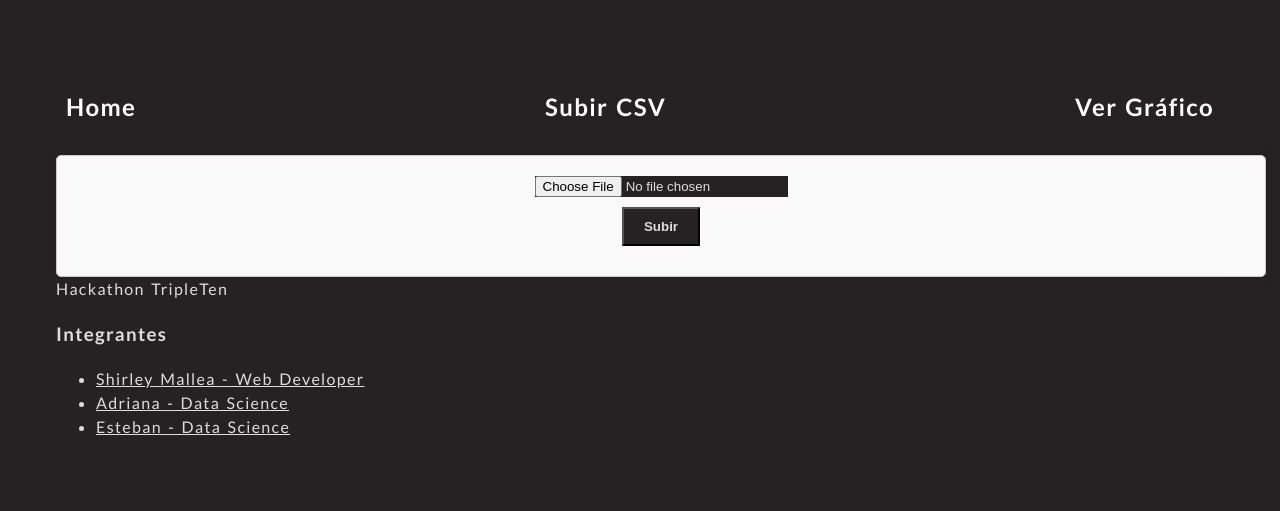
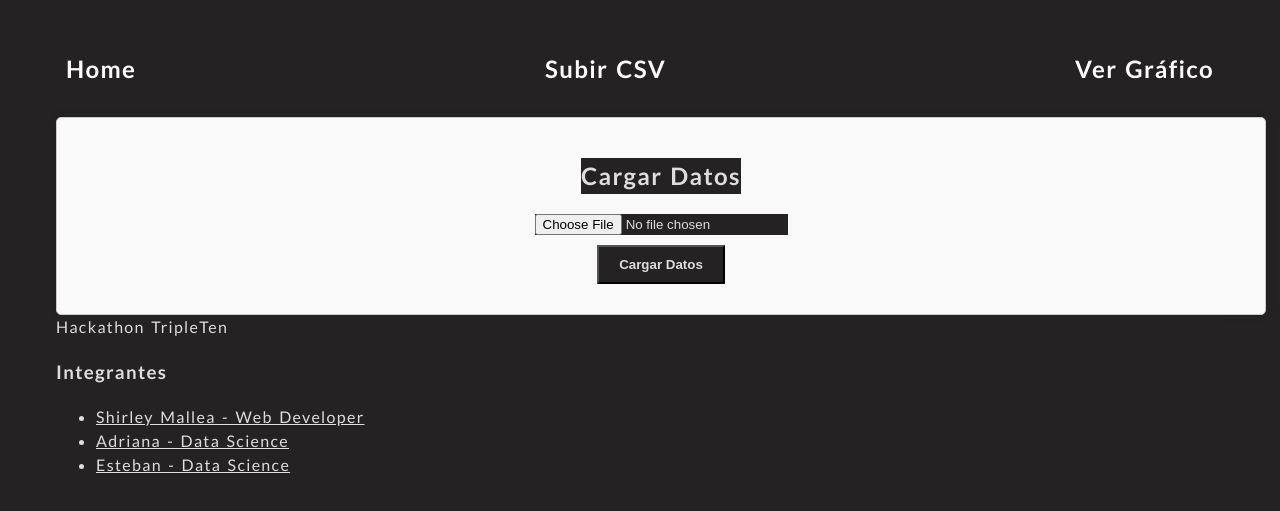
Before and after one commit to shimapi/hackathon-tripleten, a React (Vite) app in the folder frontend/: page /upload in a window 1280 px wide. Shown: the part 141-652 px from the top of the page. Built offline with nearby package versions, Linux system fonts and the light colour scheme.

Commit message:
feat: working in form file csv

```diff
--- a/frontend/src/components/FileForm/FileForm.tsx
+++ b/frontend/src/components/FileForm/FileForm.tsx
@@ -1,33 +1,55 @@
-import React from "react";
+import React, { ChangeEvent } from "react";
 import "./FileForm.scss";
-// import { useHistory, useLocation, useParams, useRouteMatch } from 'react-router-dom';
-
-// Si necesitas definir parámetros para useParams, puedes hacerlo aquí.
-// Por ejemplo, si esperas un parámetro "id" en la ruta, puedes definirlo así:
-// interface RouteParams {
-//   id: string;
-// }
 
 const FileForm: React.FC = () => {
-	// Aquí es donde usarías los hooks, si necesitas acceder a las props del router.
-	// const history = useHistory();
-	// const location = useLocation();
-	// const params = useParams<RouteParams>();
-	// const match = useRouteMatch();
+	const handleFileUpload = (event: ChangeEvent<HTMLInputElement>) => {
+		const file = event.target.files?.[0];
+		if (file) {
+			const reader = new FileReader();
+			reader.onload = function (e: ProgressEvent<FileReader>) {
+				if (e.target && typeof e.target.result === "string") {
+					const data = JSON.parse(e.target.result);
+					renderChart(data);
+				}
+			};
+			reader.readAsText(file);
+		}
+	};
+
+	const handleButtonClick = () => {
+		const fileInput = document.getElementById("fileInput") as HTMLInputElement;
+		const event = new Event("change", { bubbles: true });
+		fileInput.dispatchEvent(event);
+	};
 
 	return (
 		<div className="file">
-			<form
-				action="/upload"
-				method="post"
-				encType="multipart/form-data"
-				className="file__form"
-			>
-				<input type="file" name="file" />
-				<button type="submit">Subir</button>
-			</form>
+			<section id="upload-section" className="file__form">
+				<h2>Cargar Datos</h2>
+				<input
+					type="file"
+					id="fileInput"
+					accept=".json"
+					onChange={handleFileUpload}
+				/>
+				<button id="loadDataButton" onClick={handleButtonClick}>
+					Cargar Datos
+				</button>
+			</section>
 		</div>
 	);
 };
 
+// Define the type for your data if you know the structure
+interface ChartData {
+	// Add your data structure here
+	[key: string]: string;
+}
+
+const renderChart = (data: ChartData) => {
+	// Aquí iría tu lógica para renderizar el gráfico con los datos proporcionados
+	console.log(data);
+	// Ejemplo: Si estás utilizando Chart.js o D3.js, agregarías tu lógica aquí
+};
+
 export default FileForm;
```
Also changed, not shown: frontend/tsconfig.json (+12 -1 lines).
